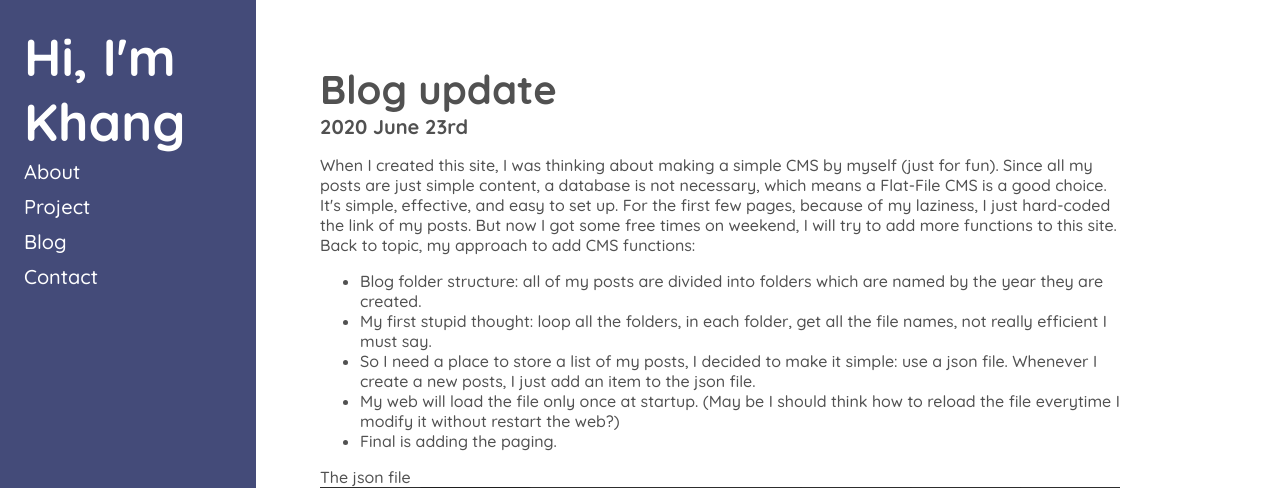
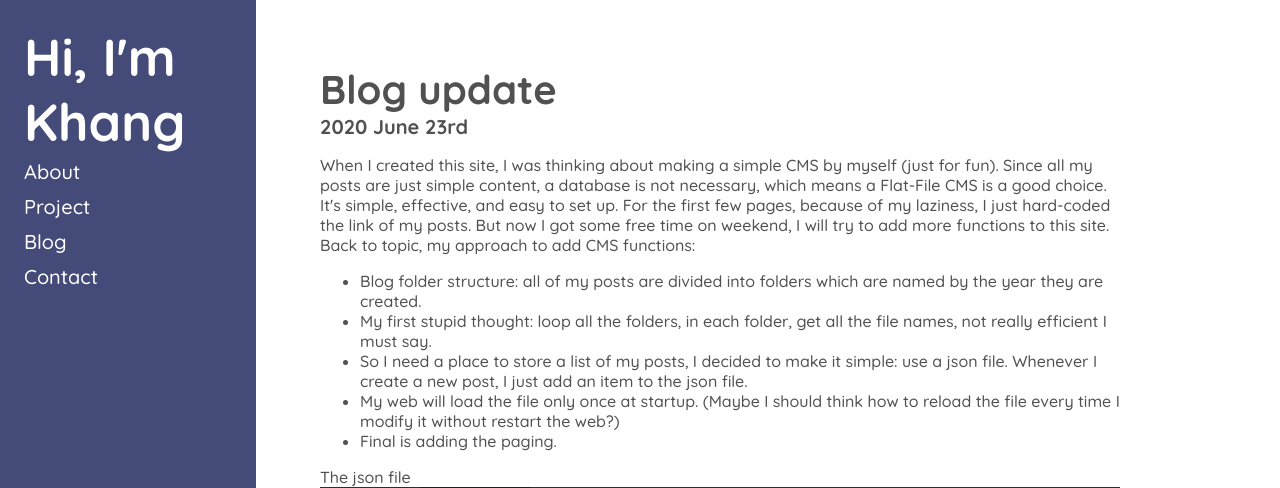
Before and after one commit to tranchikhang/ckhang, a Flask app: template app/templates/posts/2020/2020-06-21-2020-june-blog-update.html in a window 1280 px wide. Shown: the top 488 px of the page. Run offline with Flask 2, Linux system fonts and the light colour scheme; the template is opened without the code that fills it, so the values that code supplies are empty; parts of the project's set-up code (start-up, migrations or seed data) failed here and were passed over.

Commit message:
Update blog

```diff
--- a/app/templates/posts/2020/2020-06-21-2020-june-blog-update.html
+++ b/app/templates/posts/2020/2020-06-21-2020-june-blog-update.html
@@ -15,13 +15,13 @@
     </div>
     <div class="post-content">
         When I created this site, I was thinking about making a simple CMS by myself (just for fun). Since all my posts are just simple content, a database is not necessary, which means a Flat-File CMS is a good choice. It's simple, effective, and easy to set up.
-        For the first few pages, because of my laziness, I just hard-coded the link of my posts. But now I got some free times on weekend, I will try to add more functions to this site.
+        For the first few pages, because of my laziness, I just hard-coded the link of my posts. But now I got some free time on weekend, I will try to add more functions to this site.
         Back to topic, my approach to add CMS functions:
         <ul>
             <li>Blog folder structure: all of my posts are divided into folders which are named by the year they are created.</li>
             <li>My first stupid thought: loop all the folders, in each folder, get all the file names, not really efficient I must say.</li>
-            <li>So I need a place to store a list of my posts, I decided to make it simple: use a json file. Whenever I create a new posts, I just add an item to the json file.</li>
-            <li>My web will load the file only once at startup. (May be I should think how to reload the file everytime I modify it without restart the web?)</li>
+            <li>So I need a place to store a list of my posts, I decided to make it simple: use a json file. Whenever I create a new post, I just add an item to the json file.</li>
+            <li>My web will load the file only once at startup. (Maybe I should think how to reload the file every time I modify it without restart the web?)</li>
             <li>Final is adding the paging.</li>
         </ul>
         The json file
--- a/app/templates/posts/2020/2020-07-05-2020-system-design-ebook-japanese.html
+++ b/app/templates/posts/2020/2020-07-05-2020-system-design-ebook-japanese.html
@@ -14,11 +14,11 @@
         <h3>2020 July 5th</h3>
     </div>
     <div class="post-content">
-        <p>Rebuilding/Restructuring a system is difficult. Imagine your company has developed and maintained a system for many years. Because business environment keep changing rapidly, it needs to be rebuilt to adapt with new requirements. Every time, the system becomes larger and more complex, and the number of troubles is increasing in some areas.</p>
+        <p>Rebuilding/Restructuring a system is difficult. Imagine your company has developed and maintained a system for many years. Because business environment keeps changing rapidly, it needs to be rebuilt to adapt to new requirements. Every time, the system becomes larger and more complex, and the number of troubles is increasing in some areas.</p>
         <br>
         <p>In order to make system restructuring a success, the <a href="https://www.ipa.go.jp/sec/about/info.html" target="_blank">Software Reliability Enhancement Center</a> of <a href="https://ja.wikipedia.org/wiki/%E6%83%85%E5%A0%B1%E5%87%A6%E7%90%86%E6%8E%A8%E9%80%B2%E6%A9%9F%E6%A7%8B" target="_blank">Information-technology Promotion Agency, Japan</a> (or IPA in short) has published a book called システム再構築を成功に導くユーザガイド (you can find the second version <a href="https://www.ipa.go.jp/sec/publish/tn16-009.html" target="_blank">here</a>).</p>
         <br>
-        <p>I came across this ebook while searching on the internet for system rebuild materials. As I have zero experience with these kind of stuff, and my current task at work are investigating and analyzing customer's system, giving consultation to user, this ebook is really helpful.</p>
+        <p>I came across this ebook while searching on the internet for system rebuild materials. As I have zero experience with these kinds of stuff, and my current tasks at work are investigating and analyzing customer's system, giving consultation to user, this ebook is really helpful.</p>
         <br>
         <p>If you've ever worked in a Japanese company, especially "old style" companies, may be you already know how crazy their paperwork system can be, even though a lot of them are going for DX (Digital Transformation).</p>
         <br>
```
